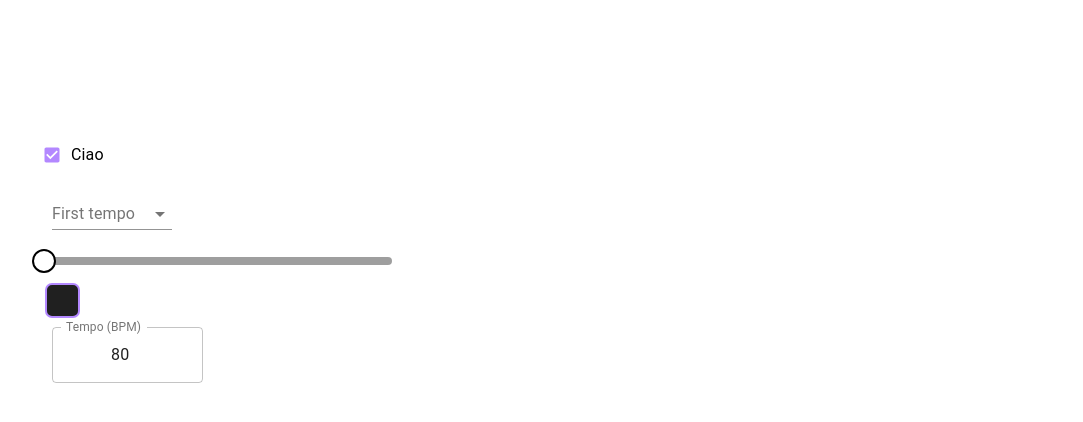
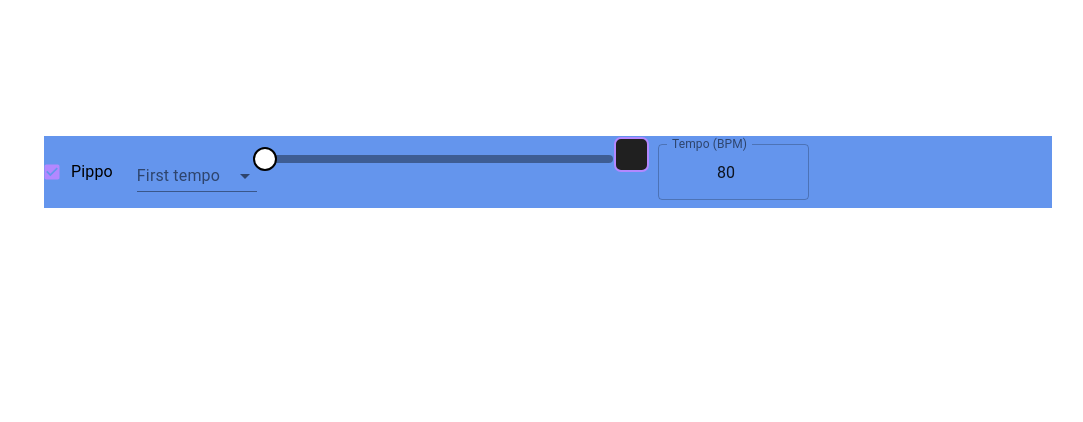
Before and after one commit to davelista/PolyDrum, a React (Create React App) app: page / in a window 1280 px wide. Shown: the top 422 px of the page, without its empty margins (92-1175 px from the left). Built offline with nearby package versions, Linux system fonts and the light colour scheme.

Commit message:
Add container + minor changes

```diff
--- a/src/App.js
+++ b/src/App.js
@@ -1,16 +1,11 @@
 
 import './App.css';
-import {CheckBox, ControlSlider, Dropdown, NumberControl, SampleLine, StepButton} from "./components";
+import {Drumbit} from "./view";
 
 function App() {
   return (
     <>
-      <CheckBox label={"Ciao"}/>
-      <Dropdown/>
-      <SampleLine/>
-      <ControlSlider/>
-      <StepButton/>
-        <NumberControl/>
+      <Drumbit/>
     </>
   );
 }
--- a/src/view/Drum.module.css
+++ /dev/null
@@ -1,3 +0,0 @@
-.container{
-    background: red;
-}
--- a/src/view/Drumbit.js
+++ b/src/view/Drumbit.js
@@ -5,7 +5,7 @@ import {CheckBox, ControlSlider, Dropdown, NumberControl, SampleLine, StepButton
 function Drumbit(props) {
     return (
         <div className={styles.container}>
-            <CheckBox label={"Ciao"}/>
+            <CheckBox label={"Pippo"}/>
             <Dropdown/>
             <SampleLine/>
             <ControlSlider/>
--- a/src/view/Drumbit.module.css
+++ b/src/view/Drumbit.module.css
@@ -1,4 +1,4 @@
 .container {
     display: flex;
     flex-direction: row;
-    background: #FB5849}
+    background: cornflowerblue}
--- a/src/view/index.js
+++ b/src/view/index.js
@@ -1,3 +1,3 @@
-import Drum from "./Drum";
+import Drumbit from "./Drumbit";
 
-export {Drum}
+export {Drumbit}
```
Also changed, not shown: src/view/Drum.js (deleted, +0 -20 lines).
